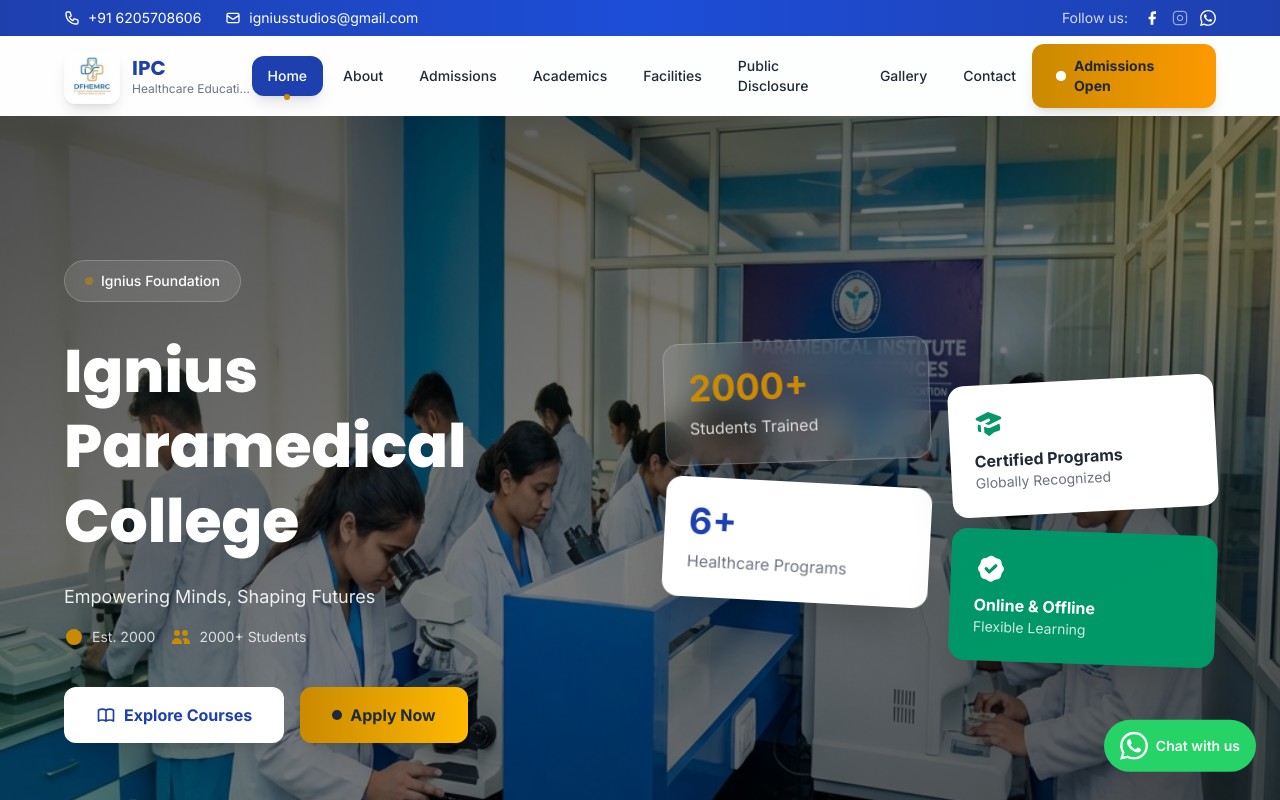
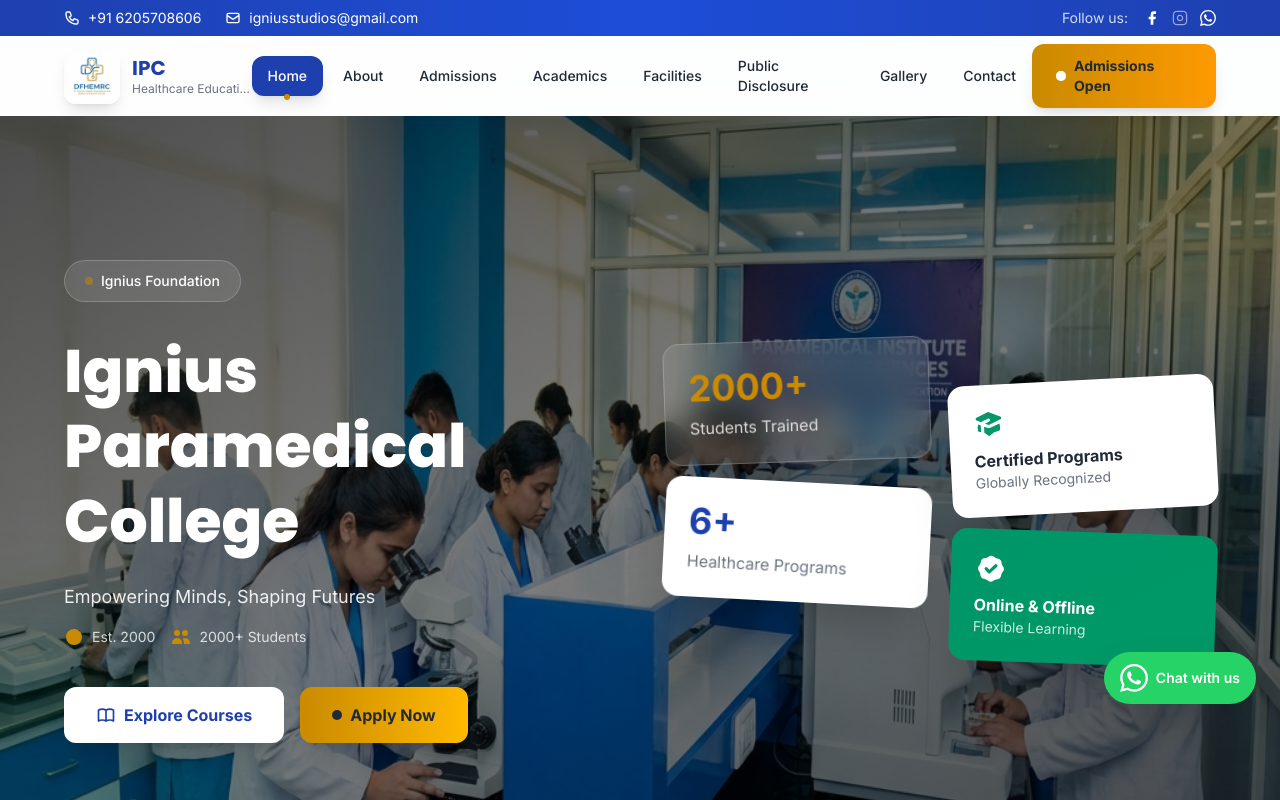
Before and after one commit to invinci009/miapatna, a Next.js app: page / in a window 1280 px wide. Shown: the top 800 px of the page. Built offline with nearby package versions, Linux system fonts and the light colour scheme.

Commit message:
Fix WhatsApp button position, move higher to avoid footer overlap

```diff
--- a/src/components/ui/FloatingWhatsApp.tsx
+++ b/src/components/ui/FloatingWhatsApp.tsx
@@ -9,7 +9,7 @@
             href={whatsappUrl}
             target="_blank"
             rel="noopener noreferrer"
-            className="fixed bottom-6 right-6 z-50 flex items-center gap-2 bg-[#25D366] text-white px-4 py-3 rounded-full shadow-2xl hover:shadow-3xl hover:scale-110 transition-all duration-300 group animate-bounce-slow"
+            className="fixed bottom-24 right-6 z-50 flex items-center gap-2 bg-[#25D366] text-white px-4 py-3 rounded-full shadow-2xl hover:shadow-3xl hover:scale-110 transition-all duration-300 group"
             aria-label="Chat on WhatsApp"
         >
             <svg className="w-7 h-7" fill="currentColor" viewBox="0 0 24 24">
```
